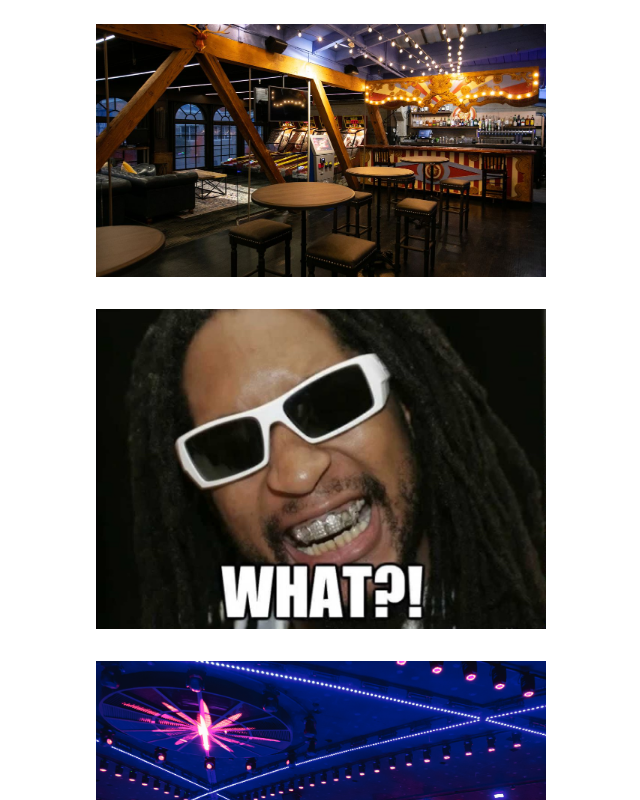
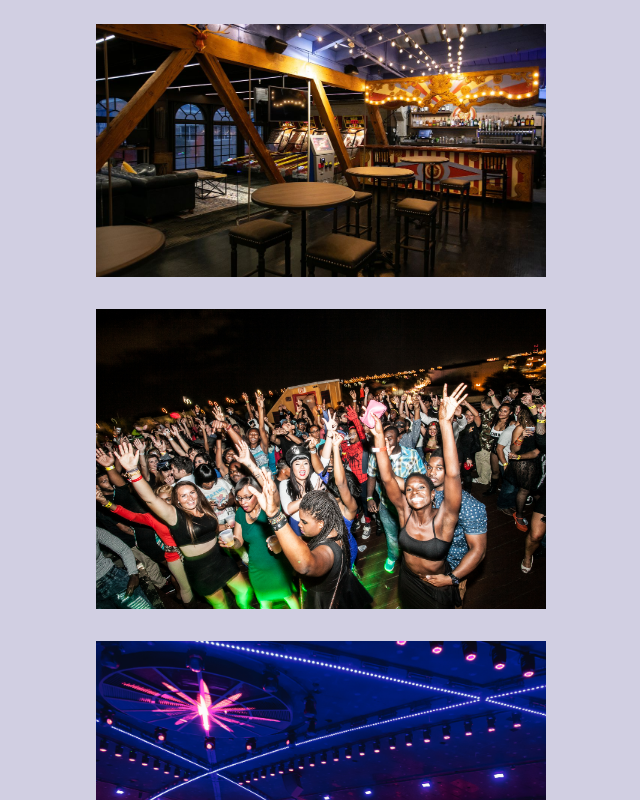
Before and after one commit to abbeyperini/slots-angular, an Angular app: page / in a window 1280 px wide. Shown: the top 800 px of the page, without its empty margins (319-959 px from the left). Built offline with nearby package versions, Linux system fonts and the light colour scheme.

Commit message:
No empty default examples, styling

```diff
--- a/src/app/app.component.html
+++ b/src/app/app.component.html
@@ -1,10 +1,7 @@
 <main class="main">
-  <default-content-projection></default-content-projection>
-  <!-- <default-content-projection>
+  <default-content-projection>
     <img src="/club-people.jpeg" alt="people in the club" />
-  </default-content-projection> -->
-  <!-- <named-content-projection>
-  </named-content-projection> -->
+  </default-content-projection>
   <!-- <named-content-projection>
     <img class="the-window" src="/the-window.jpg" alt="the window" />
     <img class="the-wall" src="/the-wall.png" alt="the wall" />
--- a/src/styles.css
+++ b/src/styles.css
@@ -1,4 +1,9 @@
 /* You can add global styles to this file, and also import other style files */
+html {
+  background-color: #D1CFE2;
+  color: #0f0f0ff7;
+}
+
 img {
   max-width: 450px;
   margin: 1rem;
@@ -9,3 +14,11 @@ img {
   flex-direction: column;
   align-items: center;
 }
+
+h2 {
+  font-size: 8em;
+}
+
+p {
+  font-size: 6rem;
+}
```
